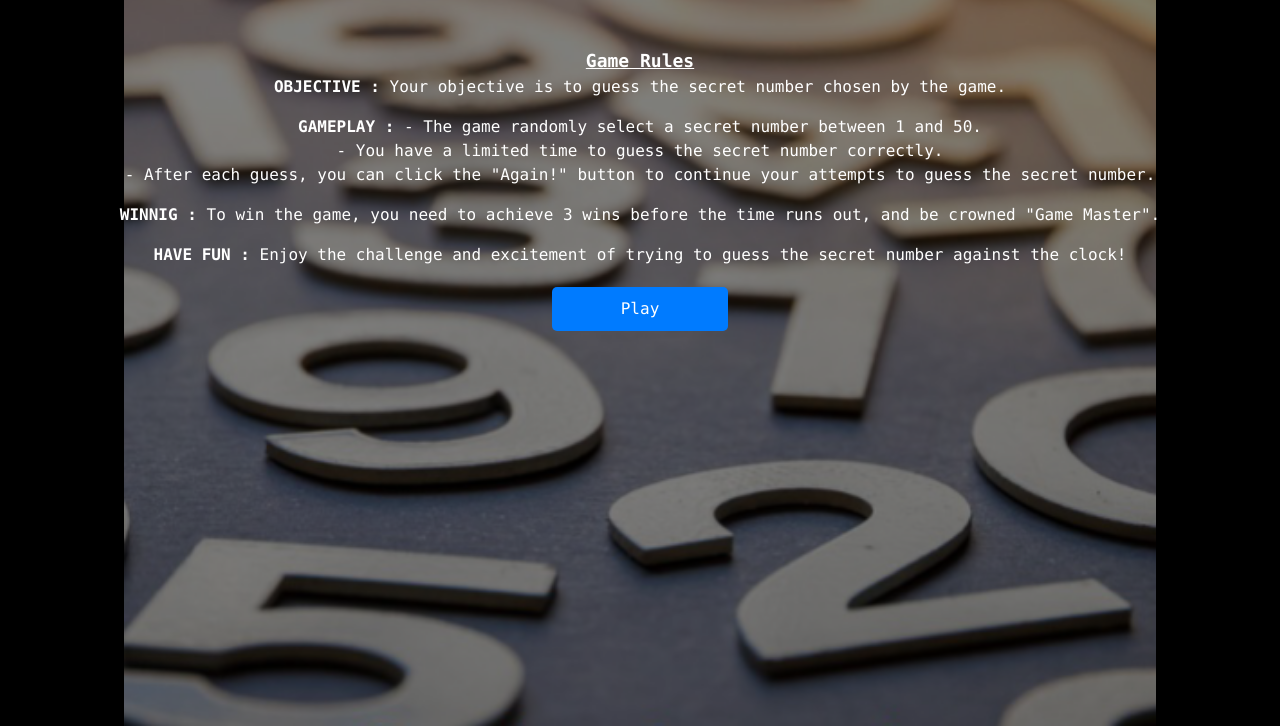
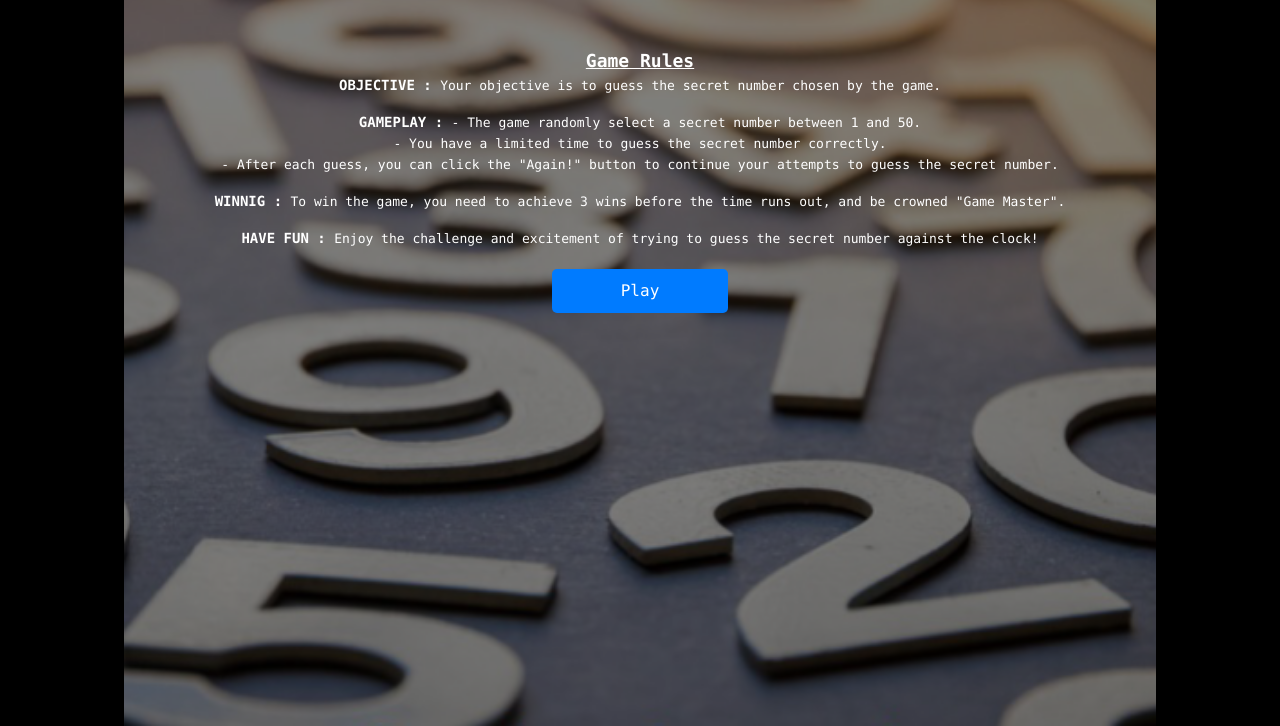
Before and after one commit to Mmesoma-Constance/guessgame, a website: page public/index.html in a window 1280 px wide. Shown: the part 74-800 px from the top of the page. Drawn offline with Linux system fonts and the light colour scheme.

Commit message:
second commit

```diff
--- a/public/index.html
+++ b/public/index.html
@@ -92,39 +92,39 @@
         <div class="game-rules text-lg" id="gameRules">
           <p class="text-lg font-semibold underline">Game Rules</p>
           <ul class="flex flex-col gap-4 mx-5 justify-center text-center">
-            <li class="text-base text-left md:text-center">
+            <li class="text-sm text-left md:text-center">
               <span class="font-bold uppercase">Objective : </span>
-              <span class=""
+              <span class="" style="font-size: 13px"
                 >Your objective is to guess the secret number chosen by the
                 game.
               </span>
             </li>
-            <li class="text-base text-left md:text-center">
+            <li class="text-sm text-left md:text-center">
               <span class="font-bold uppercase">Gameplay : </span>
-              <span class=""
+              <span class="" style="font-size: 13px"
                 >- The game randomly select a secret number between 1 and 50.
               </span>
               <br />
-              <span class=""
+              <span class="" style="font-size: 13px"
                 >- You have a limited time to guess the secret number correctly.
               </span>
               <br />
-              <span class=""
+              <span class="" style="font-size: 13px"
                 >- After each guess, you can click the "Again!" button to
                 continue your attempts to guess the secret number.
               </span>
             </li>
-            <li class="text-base text-left md:text-center">
+            <li class="text-sm text-left md:text-center">
               <span class="font-bold uppercase">Winnig : </span>
-              <span class=""
+              <span class="" style="font-size: 13px"
                 >To win the game, you need to achieve 3 wins before the time
                 runs out, and be crowned "Game Master".
               </span>
             </li>
 
-            <li class="text-base text-left md:text-center">
+            <li class="text-sm text-left md:text-center">
               <span class="font-bold uppercase">Have Fun : </span>
-              <span class=""
+              <span class="" style="font-size: 13px"
                 >Enjoy the challenge and excitement of trying to guess the
                 secret number against the clock!
               </span>
```
Also changed, not shown: public/guessgame.html (+6 -6 lines), public/output.css.
